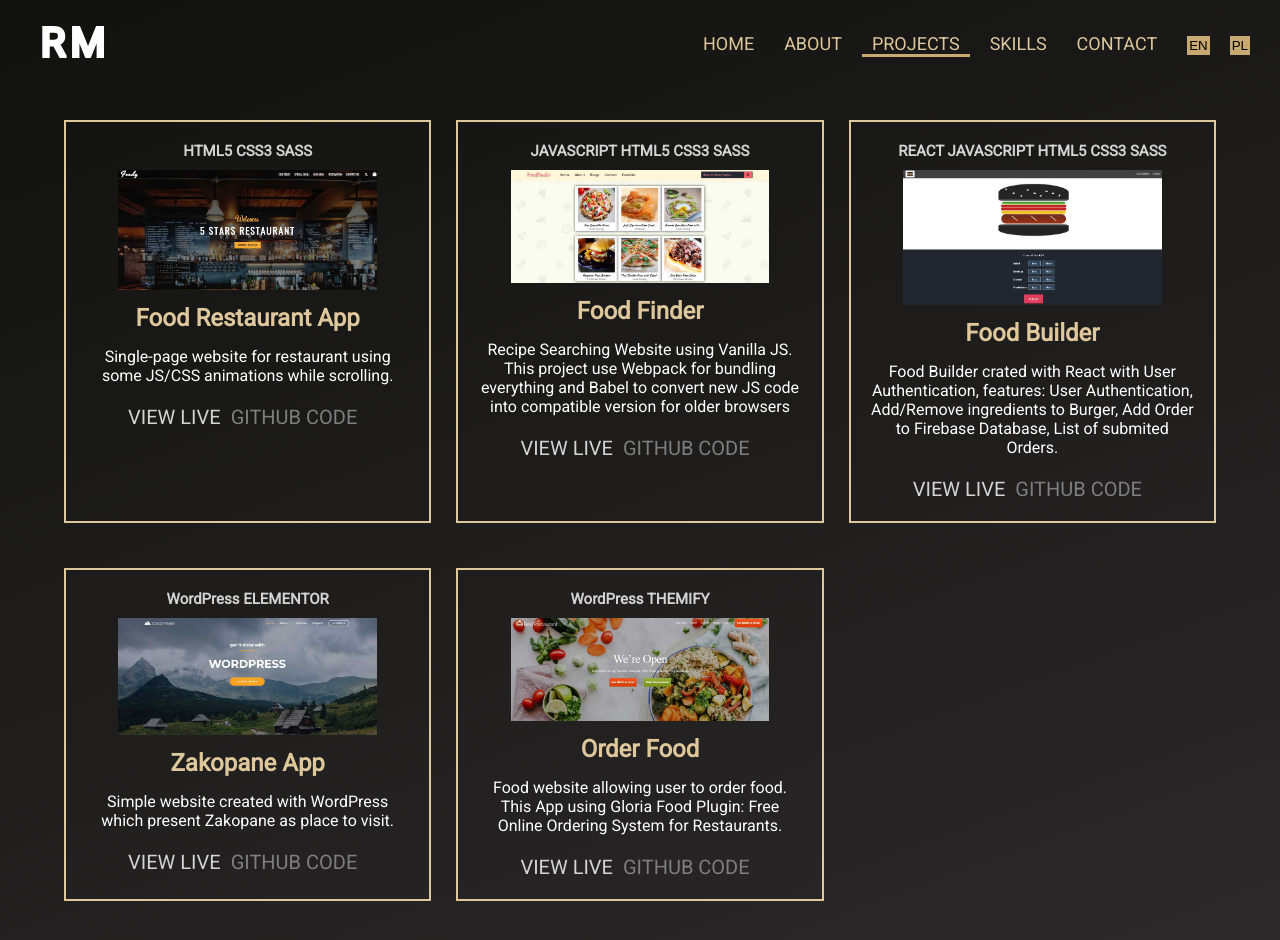
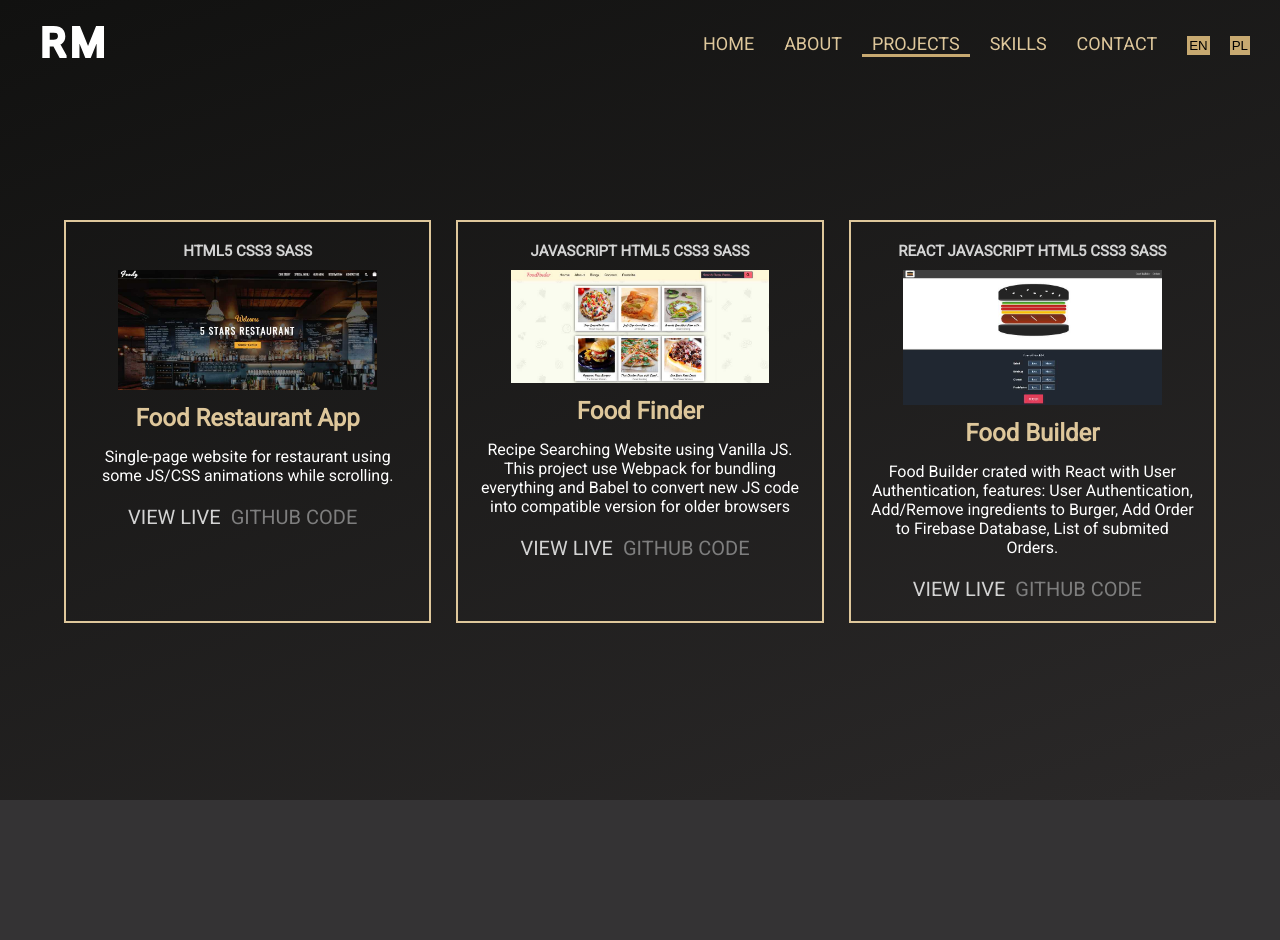
Before and after one commit to rafalm1/Portfoliov2, a React (Create React App) app: page /projects in a window 1280 px wide. Shown: the top 940 px of the page. After the commit the page ends 800 px from the top, so only its background shows below. Built offline with nearby package versions, Linux system fonts and the light colour scheme.

Commit message:
Update skills

```diff
--- a/package.json
+++ b/package.json
@@ -4,10 +4,10 @@
   "version": "0.1.0",
   "private": true,
   "dependencies": {
+    "@emailjs/browser": "^3.11.0",
     "@testing-library/jest-dom": "^4.2.4",
     "@testing-library/react": "^9.5.0",
     "@testing-library/user-event": "^7.2.1",
-    "emailjs-com": "^2.6.3",
     "gsap": "^3.5.1",
     "i18next": "^19.8.2",
     "i18next-browser-languagedetector": "^6.0.1",
--- a/public/locales/en/translation.json
+++ b/public/locales/en/translation.json
@@ -27,7 +27,7 @@
     "1": "Myself"
   },
   "Graduated": {
-    "1": "I graduated from the Białystok University of Technology in the field of Computer Science, then I chose the way of creating websites, I am able to make any website for your company that will stand out and work smoothly."
+    "1": "I am a Frontend Developer with over 3 years of commercial experience working with React and Vue. I create web applications that are pixel-perfect, responsive, SEO-friendly, Google search-optimized with support for various browsers and all devices, including mobile devices and with advanced animations."
   },
   "CV": {
     "1": "Download CV"
--- a/public/locales/pl/translation.json
+++ b/public/locales/pl/translation.json
@@ -27,7 +27,7 @@
     "1": "Trochę"
   },
   "Graduated": {
-    "1": "Ukończyłem Politechnikę Białostocką na kierunku Informatyka, po czym wybrałem drogę tworzenia stron internetowych, jestem w stanie wykonać dowolną stronę wizytówkę dla Ciebie lub Twojej firmy, która będzie się wyróżniać i płynnie działać."
+    "1": "Jestem Frontend Developerem z ponad 3-letnim komercyjnym doświadczeniem w pracy z React i Vue. Tworzę aplikacje internetowe, które są doskonałe pod względem pikseli, responsywne, przyjazne dla SEO, zoptymalizowane pod kątem wyszukiwarki Google, z obsługą różnych przeglądarek i wszystkich urządzeń, w tym urządzeń mobilnych oraz z zaawansowanymi animacjami."
   },
   "CV": {
     "1": "Pobierz CV"
--- a/src/components/About/About.js
+++ b/src/components/About/About.js
@@ -1,12 +1,13 @@
-import React from 'react';
+import React from "react";
 
-import './About.scss';
-import blob2 from '../../svg/blob2.svg';
-import { useTranslation } from 'react-i18next';
-import { Wave } from '../Wave';
+import "./About.scss";
+import blob2 from "../../svg/blob2.svg";
+import { useTranslation } from "react-i18next";
+import { Wave } from "../Wave";
 
 const About = () => {
-  const { t } = useTranslation();
+  const { t, i18n } = useTranslation();
+  const cvLink = i18n.language === "pl" ? "" : "";
 
   const waveType = Wave();
 
@@ -288,17 +289,13 @@ const About = () => {
           <div className="leftContent">
             <div className="about-details" id="about">
               <div className="about-heading">
-                <h1>{t('Aboutme.1')}</h1>
-                <h6>{t('Myself.1')}</h6>
+                <h1>{t("Aboutme.1")}</h1>
+                <h6>{t("Myself.1")}</h6>
               </div>
-              <p>{t('Graduated.1')}</p>
+              <p>{t("Graduated.1")}</p>
               <div className="btnContent">
-                <a
-                  href="https://gofile.io/d/8pLsOb"
-                  target="_blank"
-                  rel="noopener noreferrer"
-                >
-                  {t('CV.1')}
+                <a href={cvLink} target="_blank" rel="noopener noreferrer">
+                  {t("CV.1")}
                 </a>
               </div>
             </div>
--- a/src/components/Projects/Projects.js
+++ b/src/components/Projects/Projects.js
@@ -1,16 +1,14 @@
-import React from 'react';
+import React from "react";
 
-import './Projects.scss';
-import foody from '../../img//foody.jpg';
-import finder from '../../img//finder.jpg';
-import builder from '../../img/builder.jpg';
-import zakopane from '../../img/zakopane.jpg';
-import order from '../../img/order-food.jpg';
-import { useTranslation } from 'react-i18next';
+import "./Projects.scss";
+import foody from "../../img//foody.jpg";
+import finder from "../../img//finder.jpg";
+import builder from "../../img/builder.jpg";
+import { useTranslation } from "react-i18next";
 
 const Projects = () => {
   const { t } = useTranslation();
-  document.getElementsByTagName('body')[0].style.overflow = 'auto';
+  document.getElementsByTagName("body")[0].style.overflow = "auto";
 
   return (
     <div className="Projects" id="proj">
@@ -20,14 +18,14 @@ const Projects = () => {
             <h6>HTML5 CSS3 SASS</h6>
             <img src={foody} alt="project"></img>
             <h2>Food Restaurant App</h2>
-            <p>{t('Foody.1')}</p>
+            <p>{t("Foody.1")}</p>
             <a
               href="https://kind-morse-bbc4ac.netlify.app/"
               className="cta"
               target="_blank"
               rel="noopener noreferrer"
             >
-              {t('Live.1')}
+              {t("Live.1")}
             </a>
             <a
               href="https://github.com/1haker/food-app"
@@ -35,21 +33,21 @@ const Projects = () => {
               target="_blank"
               rel="noopener noreferrer"
             >
-              {t('Github.1')}
+              {t("Github.1")}
             </a>
           </div>
           <div className="project">
             <h6>JAVASCRIPT HTML5 CSS3 SASS</h6>
             <img src={finder} alt="project"></img>
             <h2>Food Finder</h2>
-            <p>{t('Foodfinder.1')}</p>
+            <p>{t("Foodfinder.1")}</p>
             <a
               href="https://fervent-pare-ac13e2.netlify.app/"
               className="cta"
               target="_blank"
               rel="noopener noreferrer"
             >
-              {t('Live.1')}
+              {t("Live.1")}
             </a>
             <a
               href="https://github.com/1haker/food-finder"
@@ -57,21 +55,21 @@ const Projects = () => {
               target="_blank"
               rel="noopener noreferrer"
             >
-              {t('Github.1')}
+              {t("Github.1")}
             </a>
           </div>
           <div className="project">
             <h6>REACT JAVASCRIPT HTML5 CSS3 SASS</h6>
             <img src={builder} alt="project"></img>
             <h2>Food Builder</h2>
-            <p>{t('Foodbuilder.1')}</p>
+            <p>{t("Foodbuilder.1")}</p>
             <a
               href="https://food-builder-17e1e.web.app/"
               className="cta"
               target="_blank"
               rel="noopener noreferrer"
             >
-              {t('Live.1')}
+              {t("Live.1")}
             </a>
             <a
               href="https://github.com/1haker/food-builder"
@@ -79,51 +77,7 @@ const Projects = () => {
               target="_blank"
               rel="noopener noreferrer"
             >
-              {t('Github.1')}
-            </a>
-          </div>
-          <div className="project">
-            <h6>WordPress ELEMENTOR</h6>
-            <img src={zakopane} alt="project"></img>
-            <h2>Zakopane App</h2>
-            <p>{t('Zakopane.1')}</p>
-            <a
-              href="https://1haker.github.io/zakopane-app/"
-              className="cta"
-              target="_blank"
-              rel="noopener noreferrer"
-            >
-              {t('Live.1')}
-            </a>
-            <a
-              href="https://github.com/1haker/zakopane-app"
-              className="cta github"
-              target="_blank"
-              rel="noopener noreferrer"
-            >
-              {t('Github.1')}
-            </a>
-          </div>
-          <div className="project">
-            <h6>WordPress THEMIFY</h6>
-            <img src={order} alt="project"></img>
-            <h2>Order Food</h2>
-            <p>{t('Orderfood.1')}</p>
-            <a
-              href="https://1haker.github.io/Order-Food/"
-              className="cta"
-              target="_blank"
-              rel="noopener noreferrer"
-            >
-              {t('Live.1')}
-            </a>
-            <a
-              href="https://github.com/1haker/Order-Food"
-              className="cta github"
-              target="_blank"
-              rel="noopener noreferrer"
-            >
-              {t('Github.1')}
+              {t("Github.1")}
             </a>
           </div>
         </div>
--- a/src/components/Projects/Projects.scss
+++ b/src/components/Projects/Projects.scss
@@ -2,17 +2,19 @@
   background: linear-gradient(160deg, rgb(17, 17, 16) 0%, rgb(43, 41, 41) 100%);
   width: 100%;
   position: absolute;
+  min-height: 100vh;
 
   .projectsContainer {
     // border: 4px solid red;
     padding: 50px 0 50px 0;
     width: 90%;
+    height: 100%;
     margin: 0 auto;
-    font-family: 'Roboto', sans-serif;
+    font-family: "Roboto", sans-serif;
 
     .my-projects {
       // border: 3px solid green;
-      margin-top: 50px;
+      margin-top: 150px;
       display: grid;
       grid-template-columns: repeat(auto-fit, minmax(350px, 1fr));
       grid-gap: 25px;
--- a/src/components/Skills/Skills.scss
+++ b/src/components/Skills/Skills.scss
@@ -10,7 +10,7 @@
     width: 90%;
     margin: 0 auto;
     // margin: 150px auto 100px auto;
-    font-family: 'Roboto', sans-serif;
+    font-family: "Roboto", sans-serif;
 
     .section-heading {
       margin: 0 auto;
@@ -61,6 +61,10 @@
           -moz-box-shadow: 0px 0px 10px 1px rgba(199, 169, 113, 1);
           box-shadow: 0px 0px 10px 1px rgba(199, 169, 113, 1);
         }
+      }
+
+      .skill.next img {
+        object-fit: cover;
       }
     }
 
```
Also changed, not shown: src/components/Contact/Contact.js (+22 -25 lines), src/components/Skills/Skills.js (+28 -21 lines), src/img/next.png (added), 1 other file (tests, documents, lock files or other folders).
